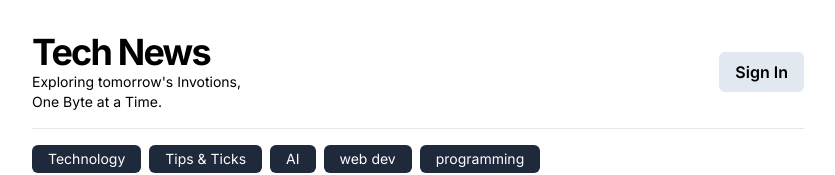
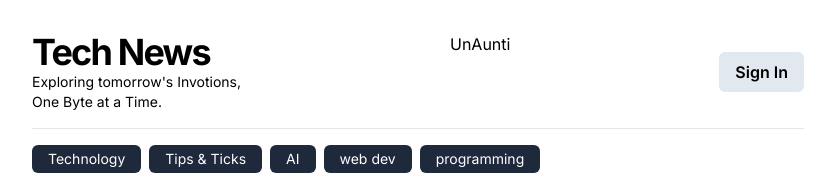
Before and after one commit to Curis-lab/blogapp, a Next.js app: page / in a window 1280 px wide. Shown: the top 175 px of the page, without its empty margins (222-1057 px from the left). Built offline with nearby package versions, Linux system fonts and the light colour scheme; no server answers.

Commit message:
remove file

```diff
--- /dev/null
+++ b/app/api/auth/[...nextauth]/route.ts
@@ -0,0 +1,18 @@
+import { AuthOptions } from "next-auth";
+import NextAuth from "next-auth";
+import GitHubProvider from "next-auth/providers/github";
+import GoogleProvider from "next-auth/providers/google";
+
+const authOptions: AuthOptions = {
+  providers: [
+    GitHubProvider({
+      clientId: "a9af0059ed219e3213c6",
+      clientSecret: "c17699229981174efb71d949583ab4ba574dbc7f",
+    }),
+  ],
+  secret:'apple'
+};
+
+const handler = NextAuth(authOptions);
+
+export { handler as GET, handler as POST };
--- a/app/layout.tsx
+++ b/app/layout.tsx
@@ -3,6 +3,7 @@ import { Inter } from "next/font/google";
 import "./globals.css";
 import Navbar from "@/components/Navbar";
 import Footer from "@/components/Footer";
+import { NextAuthProvider } from "@/components/Providers";
 
 const inter = Inter({ subsets: ["latin"] });
 
@@ -19,11 +20,14 @@ export default function RootLayout({
   return (
     <html lang="en">
       <body className={inter.className}>
+        <NextAuthProvider>
+
         <div className="lg:max-w-[900px] lg:px-16 mx-auto py-8 shadow-xl flex flex-col px-8">
           <Navbar />
           <div className="flex-auto">{children}</div>
           <Footer />
         </div>
+        </NextAuthProvider>
       </body>
     </html>
   );
--- a/components/Navbar.tsx
+++ b/components/Navbar.tsx
@@ -1,17 +1,25 @@
+"use client";
+
 import Link from "next/link";
+import { useSession } from "next-auth/react";
 
 const Navbar = () => {
+  const {status} = useSession();
+
   return (
     <div className="flex justify-between pb-4 border-b mb-4">
       <div className="">
         <Link href={"/"}>
-          <h1 className="text-dark text-4xl font-bold tracking-tighter">Tech News</h1>
+          <h1 className="text-dark text-4xl font-bold tracking-tighter">
+            Tech News
+          </h1>
         </Link>
         <p className="text-sm">
           Exploring tomorrow's Invotions,
           <br /> One Byte at a Time.
         </p>
       </div>
+      {status === 'authenticated'? <div>Authen</div>:<div>UnAunti</div>}
       <div className="flex items-center">
         <Link className="btn" href={"/sign-in"}>
           Sign In
--- /dev/null
+++ b/components/Providers.tsx
@@ -0,0 +1,11 @@
+"use client";
+
+import { SessionProvider } from "next-auth/react";
+
+export const NextAuthProvider = ({
+  children,
+}: {
+  children: React.ReactNode;
+}) => {
+  return (<SessionProvider>{children}</SessionProvider>);
+};
```
Also changed, not shown: package.json (+5 -5 lines).
